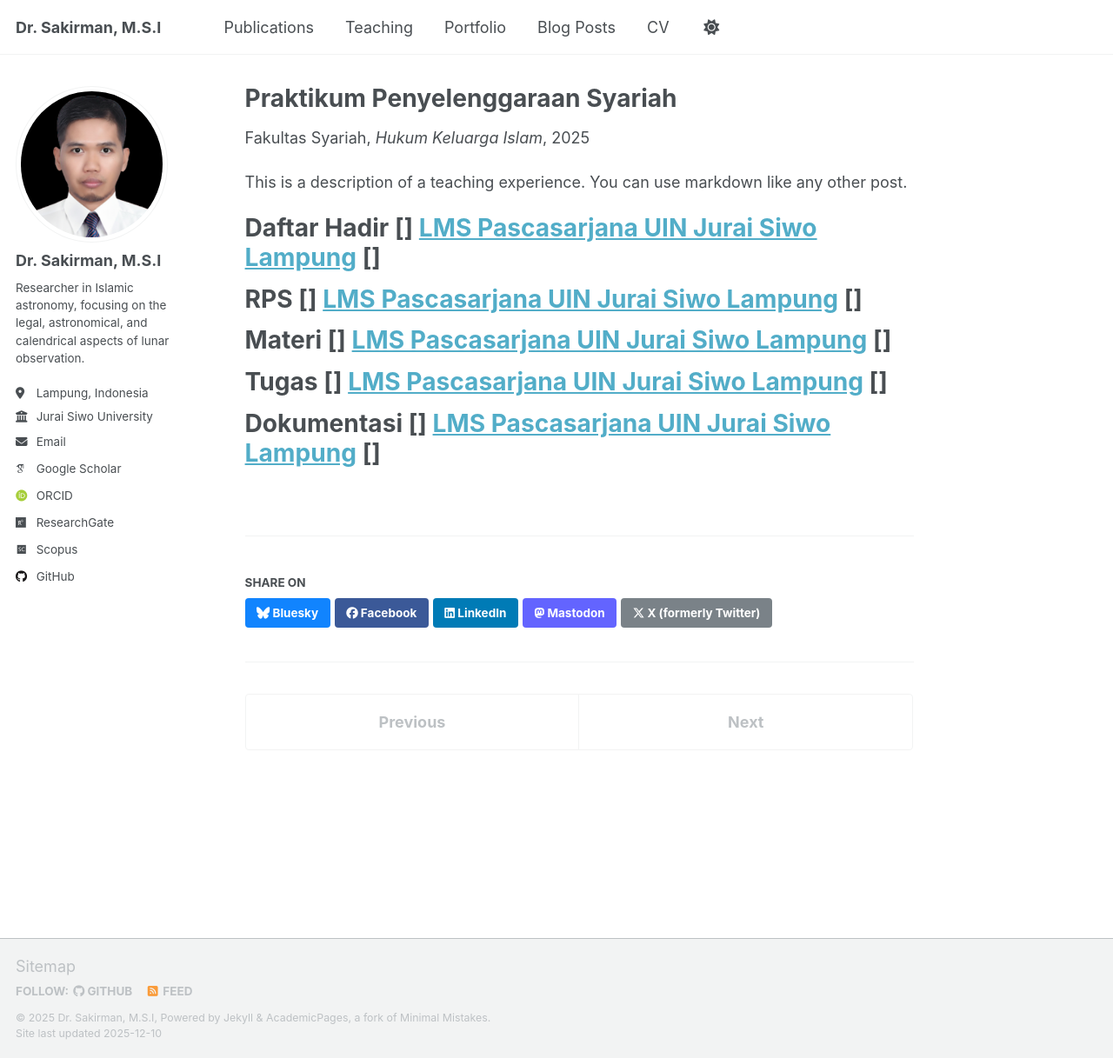
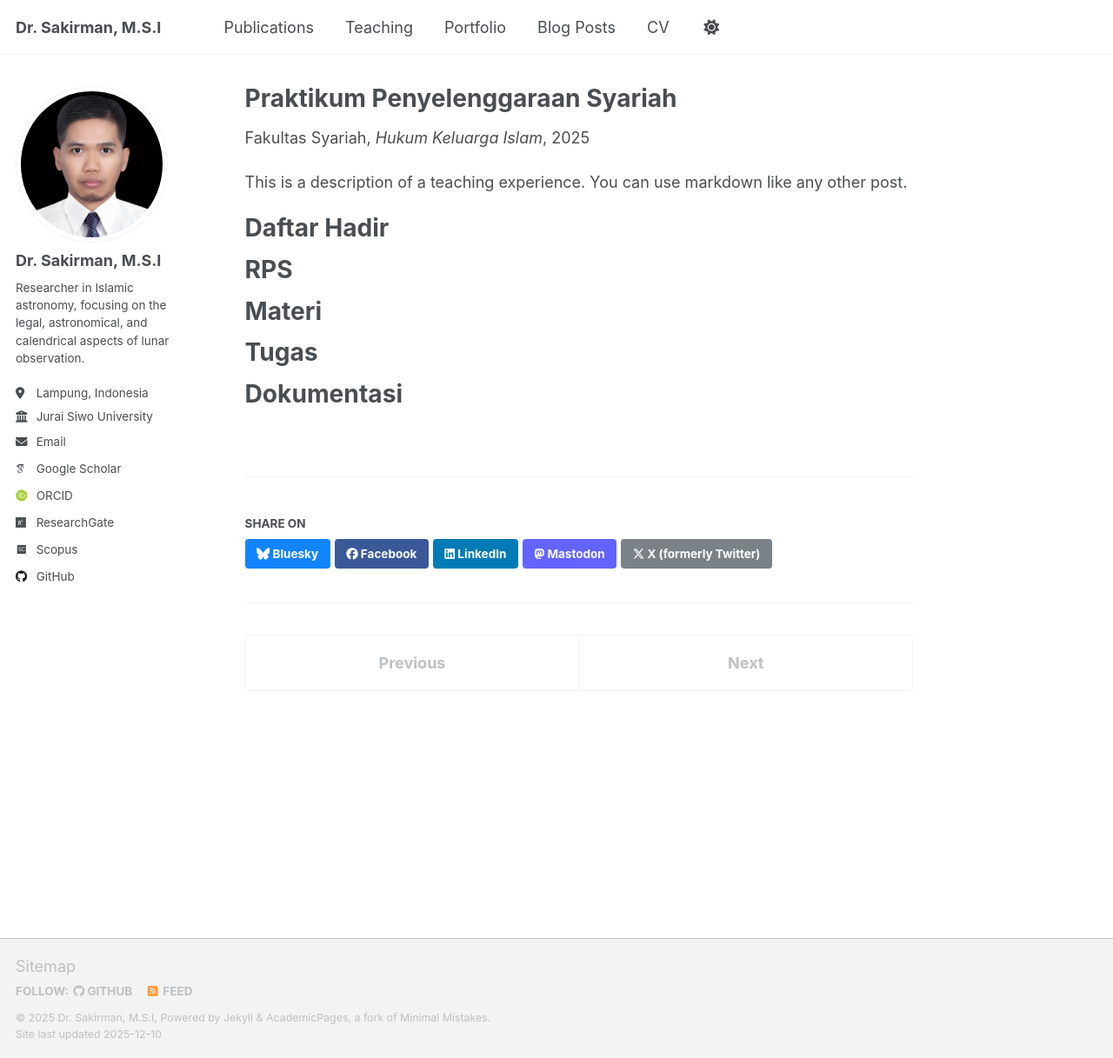
Before and after one commit to sakir-man/sakir-man.github.io, a Jekyll site: the page built from _teaching/2014-spring-teaching-3.md, in a window 1280 px wide and 1217 px high. Shown: the whole window at 87% size. Built offline with Jekyll 4.4.1, drawn with Linux system fonts in a browser that asks for light colours; some web fonts are replaced; a script that is not in the unit is left out.

Commit message:
Update 2014-spring-teaching-3.md

```diff
--- a/_teaching/2014-spring-teaching-3.md
+++ b/_teaching/2014-spring-teaching-3.md
@@ -10,17 +10,17 @@ location: "UIN Jurai Siwo Lampung"
 
 This is a description of a teaching experience. You can use markdown like any other post.
 
-Daftar Hadir [] <a href="https://elearning.metrouniv.ac.id/pasca/">LMS Pascasarjana UIN Jurai Siwo Lampung</a> []
+Daftar Hadir
 ======
 
-RPS [] <a href="https://elearning.metrouniv.ac.id/pasca/">LMS Pascasarjana UIN Jurai Siwo Lampung</a> []
+RPS
 ======
 
-Materi [] <a href="https://elearning.metrouniv.ac.id/pasca/">LMS Pascasarjana UIN Jurai Siwo Lampung</a> []
+Materi
 ======
 
-Tugas [] <a href="https://elearning.metrouniv.ac.id/pasca/">LMS Pascasarjana UIN Jurai Siwo Lampung</a> []
+Tugas
 ======
 
-Dokumentasi [] <a href="https://elearning.metrouniv.ac.id/pasca/">LMS Pascasarjana UIN Jurai Siwo Lampung</a> []
+Dokumentasi
 ======
```
